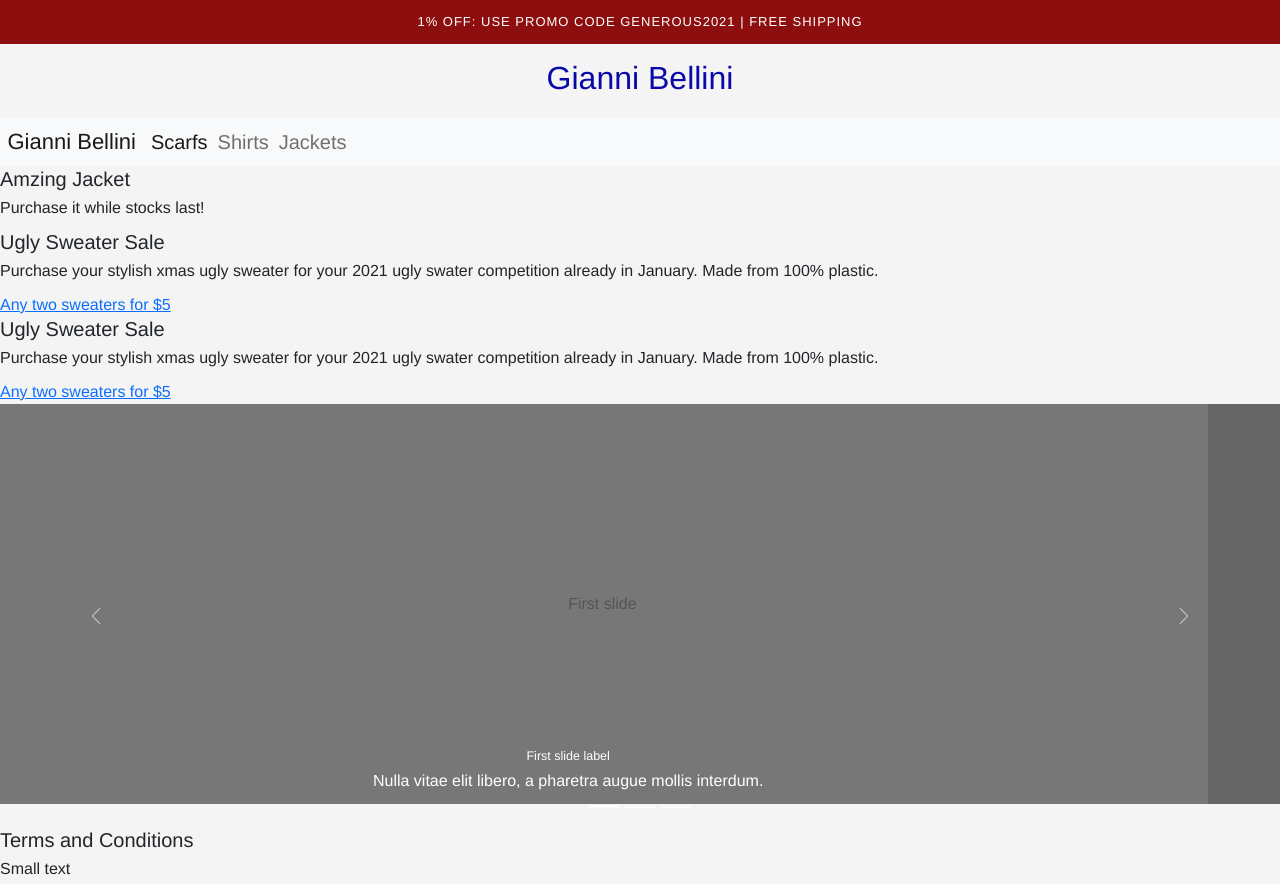
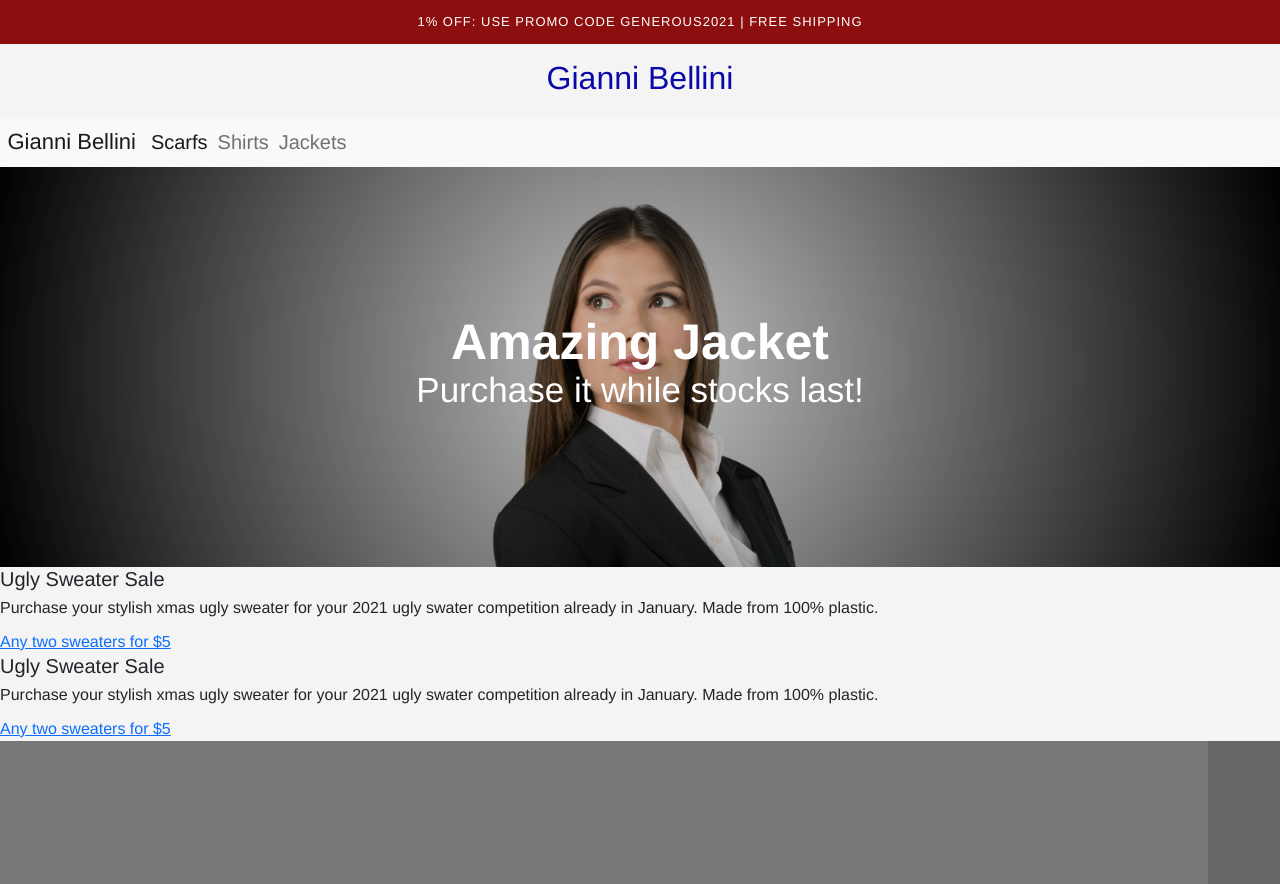
Before and after one commit to oksimano/FAshion-site, a plain HTML site: page index.html in a window 1280 px wide. Shown: the top 884 px of the page. Drawn offline with Linux system fonts and the light colour scheme.

Commit message:
banner finished

```diff
--- a/index.html
+++ b/index.html
@@ -24,7 +24,7 @@
       </aside>
       <h1 class="logo">Gianni Bellini</h1>
     </header>
-    <nav class="navbar navbar-expand-md navbar-light bg-light">
+    <nav class="navbar navbar-expand-sm navbar-light bg-light">
       <div class="container-fluid">
         <a class="navbar-brand" href="#">Gianni Bellini</a>
         <button
@@ -55,8 +55,8 @@
     </nav>
     <main>
       <div class="banner">
-        <h2>Amzing Jacket</h2>
-        <p>Purchase it while stocks last!</p>
+        <h2 class="banner__text banner__h2">Amazing Jacket</h2>
+        <p class="banner__text banner__p">Purchase it while stocks last!</p>
       </div>
       <section class="sweater-container">
         <div class="sweater-item">
@@ -113,8 +113,7 @@
                 <text x="50%" y="50%" fill="#555" dy=".3em">First slide</text>
               </svg>
 
-              <img src="..." class="d-block w-100" alt="..." />
-              <div class="carousel-caption d-none d-md-block">
+              <div class="carousel-caption d-none d-sm-block">
                 <h5>First slide label</h5>
                 <p>
                   Nulla vitae elit libero, a pharetra augue mollis interdum.
@@ -136,7 +135,7 @@
                 <rect width="100%" height="100%" fill="#666"></rect>
                 <text x="50%" y="50%" fill="#444" dy=".3em">Second slide</text>
               </svg>
-              <div class="carousel-caption d-none d-md-block">
+              <div class="carousel-caption d-none d-sm-block">
                 <h5>Second slide label</h5>
                 <p>Lorem ipsum dolor sit amet, consectetur adipiscing elit.</p>
               </div>
@@ -156,7 +155,7 @@
                 <rect width="100%" height="100%" fill="#555"></rect>
                 <text x="50%" y="50%" fill="#333" dy=".3em">Third slide</text>
               </svg>
-              <div class="carousel-caption d-none d-md-block">
+              <div class="carousel-caption d-none d-sm-block">
                 <h5>Third slide label</h5>
                 <p>
                   Praesent commodo cursus magna, vel scelerisque nisl
--- a/scss/main.scss
+++ b/scss/main.scss
@@ -35,3 +35,35 @@ nav {
     font-size: 2.2rem;
   }
 }
+
+.banner {
+  background: linear-gradient(90deg, rgba(0, 0, 0, 0.192), rgba(0, 0, 0, 0.212)),
+    url(../Assets/Images/banner1b.png),
+    radial-gradient(
+      circle,
+      rgba(0, 0, 0, 1) 0%,
+      rgba(244, 244, 244, 1) 0%,
+      rgba(0, 0, 0, 1) 100%
+    );
+  background-position: center;
+  background-repeat: no-repeat;
+  height: 400px;
+  width: 100%;
+  display: flex;
+  flex-direction: column;
+  justify-content: center;
+  align-items: center;
+  background-size: contain;
+  &__text {
+    display: inline-block;
+    color: $font-color;
+    line-height: 1;
+  }
+  &__h2 {
+    font-size: 5rem;
+    font-weight: bold;
+  }
+  &__p {
+    font-size: 3.5rem;
+  }
+}
```
Also changed, not shown: css/main.css.
